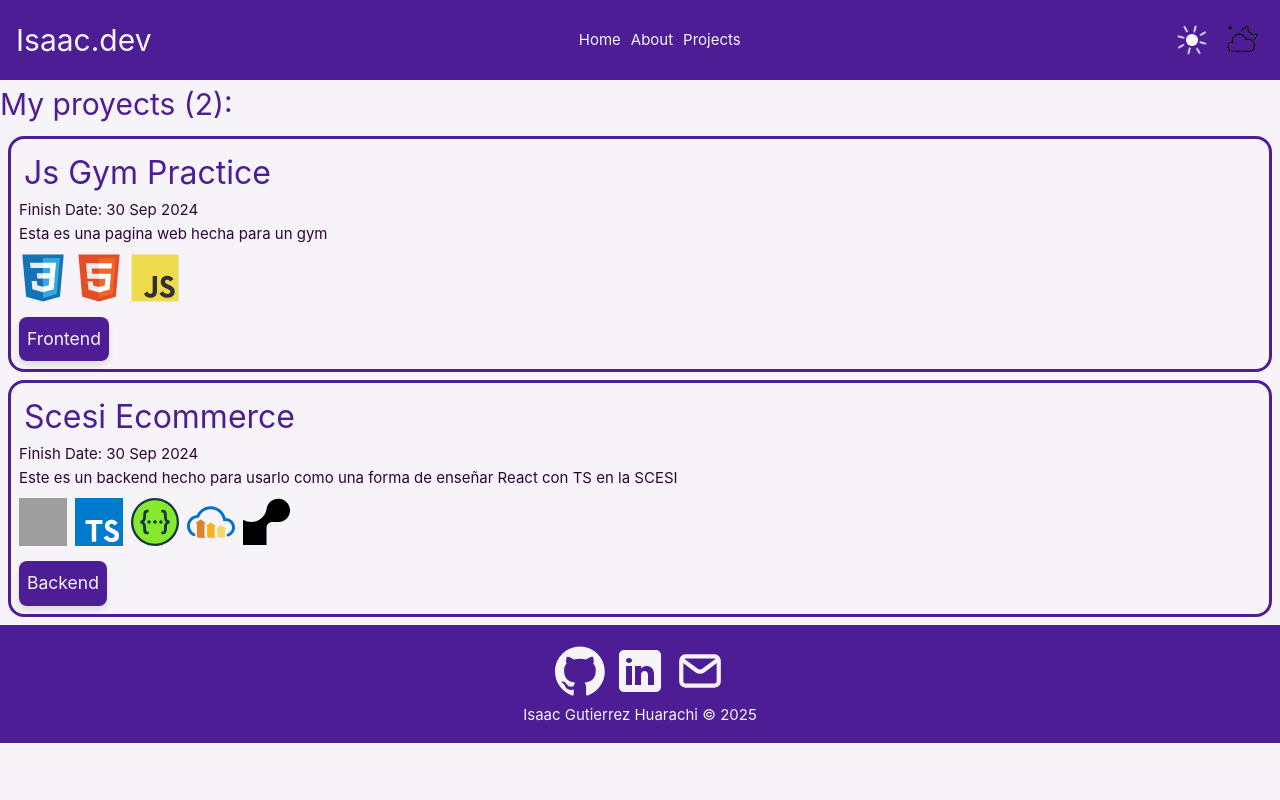
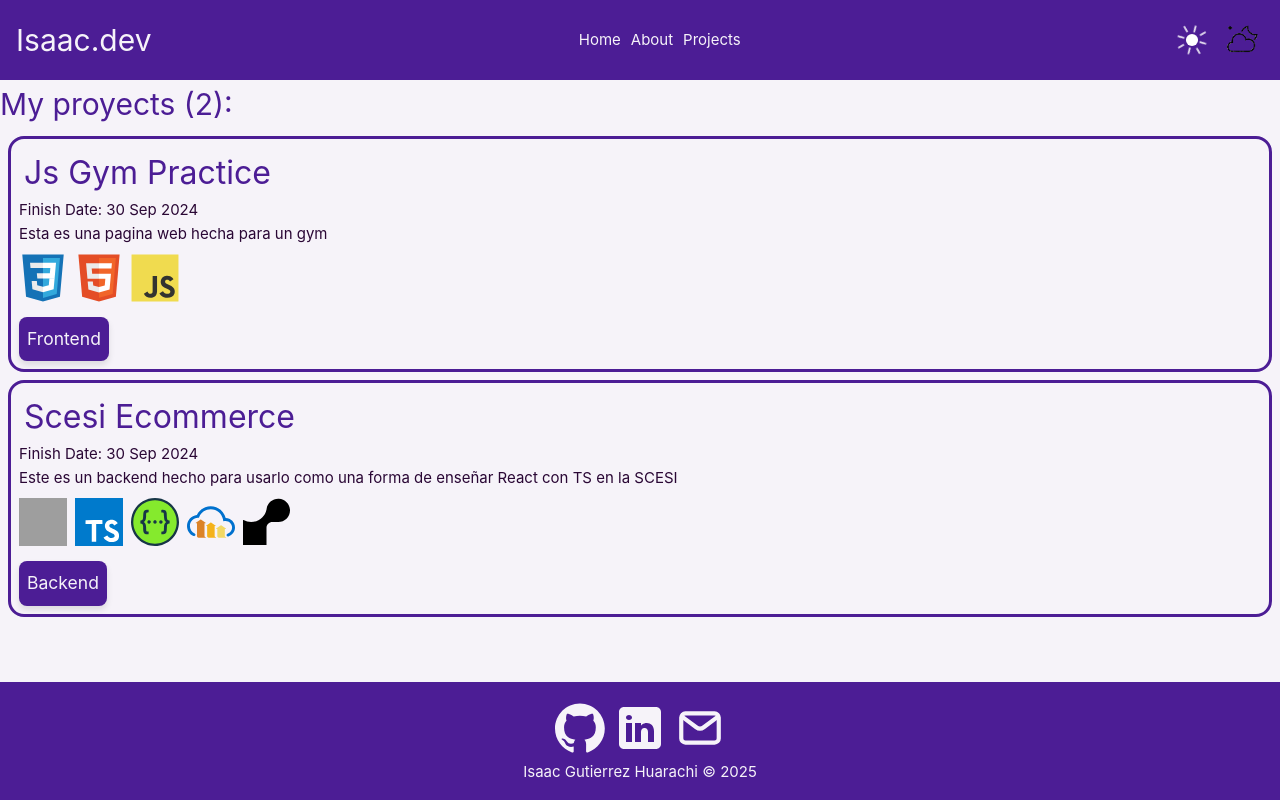
Before and after one commit to Isaac-sys-2023/my-portafolio, a Vue app: page /projects in a window 1280 px wide. Built offline with nearby package versions, Linux system fonts and the light colour scheme; grey boxes are pictures that could not be loaded; the HTML template or start-up script is replaced by a standard one.

Commit message:
style: Implement auto-fix to footer with flex:1

```diff
--- a/src/App.vue
+++ b/src/App.vue
@@ -20,9 +20,13 @@ import Footer from './components/layout/Footer.vue'
   </header>
 
   <RouterView /> -->
-  <Header />
-  <RouterView />
-  <Footer />
+  <div class="app-container">
+    <Header />
+    <main class="main-content">
+      <RouterView />
+    </main>
+    <Footer />
+  </div>
 </template>
 
 <style scoped>
@@ -87,4 +91,17 @@ nav a:first-of-type {
     margin-top: 1rem;
   }
 } */
+
+.app-container {
+  display: flex;
+  flex-direction: column;
+  min-height: 100vh;
+  /* hace que ocupe toda la altura de la ventana */
+}
+
+.main-content {
+  flex: 1;
+  /* ocupa el espacio disponible */
+  /* opcional: añade padding si quieres separación con el footer */
+}
 </style>
```
